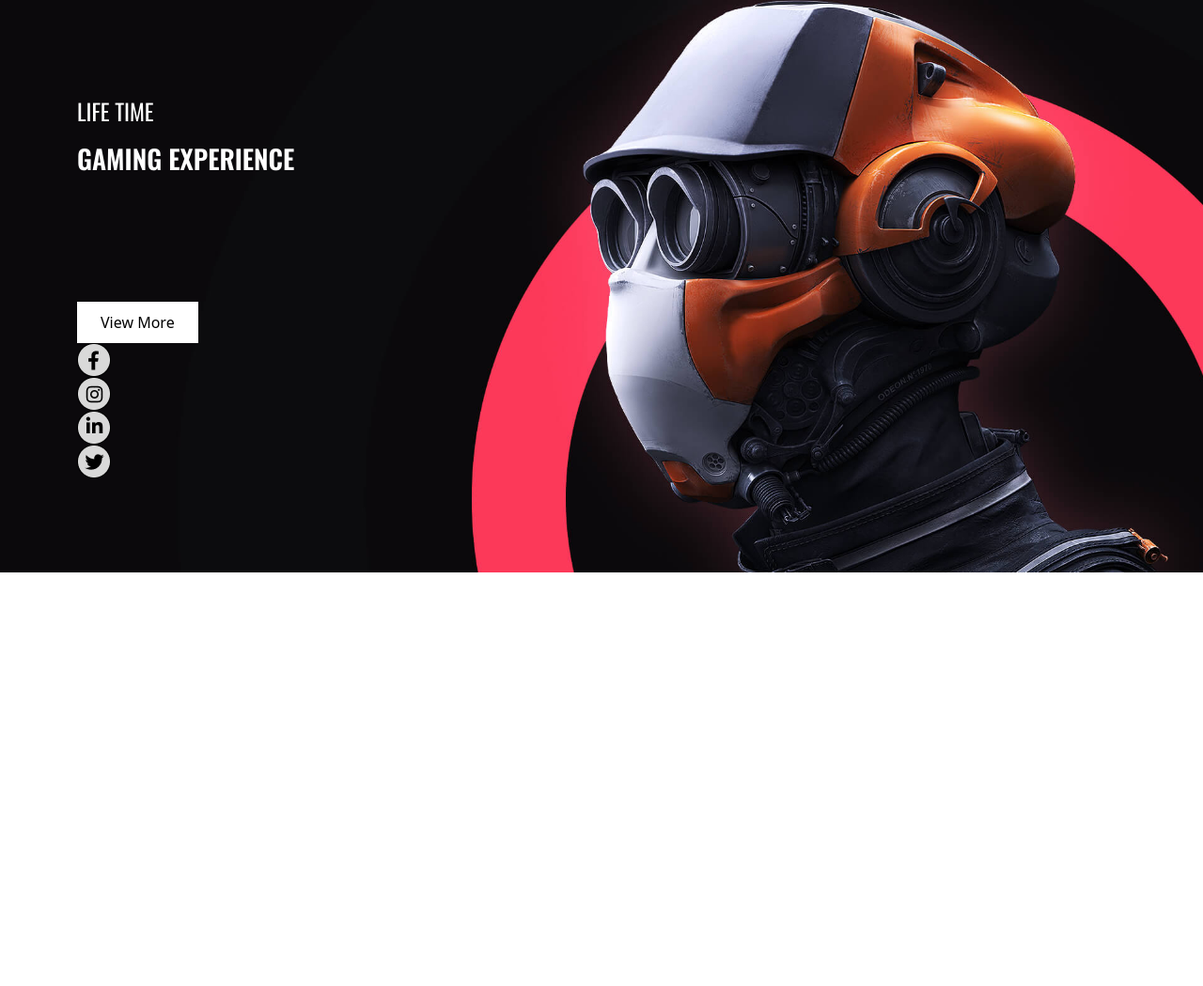
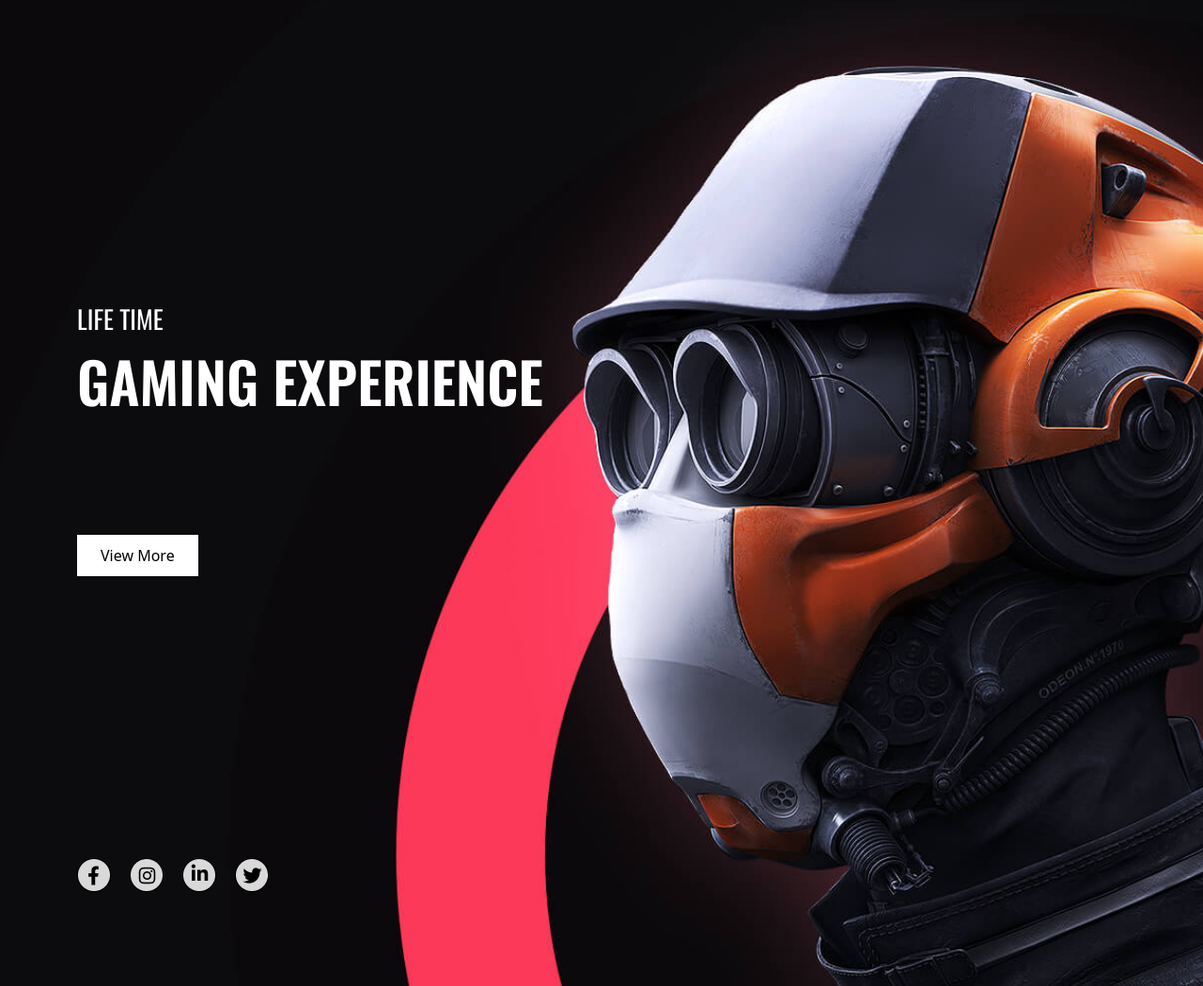
Before and after one commit to junayet-hossain-sabab/Hancok-Full-Design, a plain HTML site: page index.html in a window 1280 px wide. Shown: the part 91-1140 px from the top of the page at 94% size. Before the commit the page ends 800 px from the top, so only its background shows below. Drawn offline with nearby package versions, Linux system fonts and the light colour scheme; a web font is replaced by a local one.

Commit message:
Banner Part Care

```diff
--- a/css/style.css
+++ b/css/style.css
@@ -68,14 +68,15 @@ ol {
 
 .bannerContent h4 {
   color: #fff;
-  font-size: 27;
+  font-size: 27px;
   font-weight: 400;
   letter-spacing: 10%;
   font-family: "Oswald", sans-serif;
+  margin-top: 220px;
 }
 .bannerContent h3 {
   color: #fff;
-  font-size: 60;
+  font-size: 60px;
   font-weight: 600;
   font-family: "Oswald", sans-serif;
   padding-top: 30px;
@@ -85,8 +86,14 @@ ol {
   background: #fff;
   padding: 10px 25px;
   color: #000;
-  font-weight: 400;
+  font-weight: 500;
   font-size: 16px;
+}
+
+.socialIcon{
+  display: flex;
+  column-gap: 20px;
+  margin-top: 300px;
 }
 /* Banner PART END  */
 
--- a/index.html
+++ b/index.html
@@ -89,15 +89,14 @@
                 <a href="#" class="vmbtn">View More</a>
             </div>
           </div>
+          <div class="socialIcon">
+            <a href="#"><img src="images/fb.png" alt="fb.png"></a>
+            <a href="#"><img src="images/instagram.png" alt="instagram.png"></a>
+            <a href="#"><img src="images/linkedin.png" alt="linkedin.png"></a>
+            <a href="#"><img src="images/twitter.png" alt="twitter.png"></a>
+          </div>
         </div>
-        <div class="socialIcon">
-        <div class="fb"><a href="#"></a><img src="images/fb.png" alt=""></div>
-        <div class="fb"><a href="#"></a><img src="images/instagram.png" alt=""></div>
-        <div class="fb"><a href="#"></a><img src="images/linkedin.png" alt=""></div>
-        <div class="fb"><a href="#"></a><img src="images/twitter.png" alt=""></div>
       </div>
-      </div>
-
     </section>
 
     <!-- BANNER PART END -->
```
